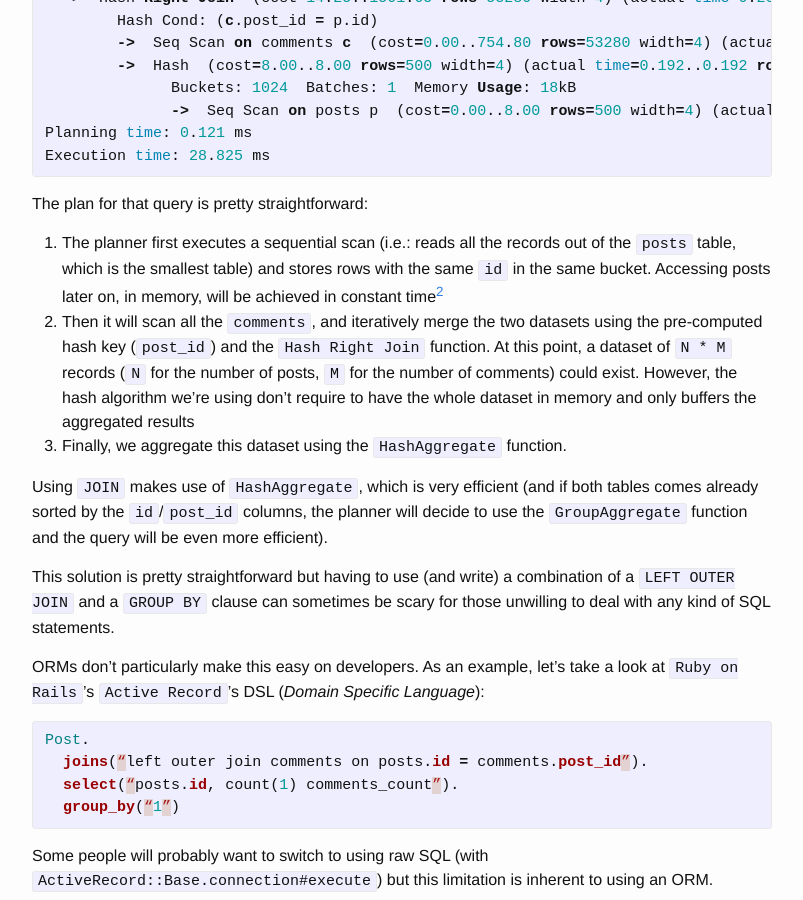
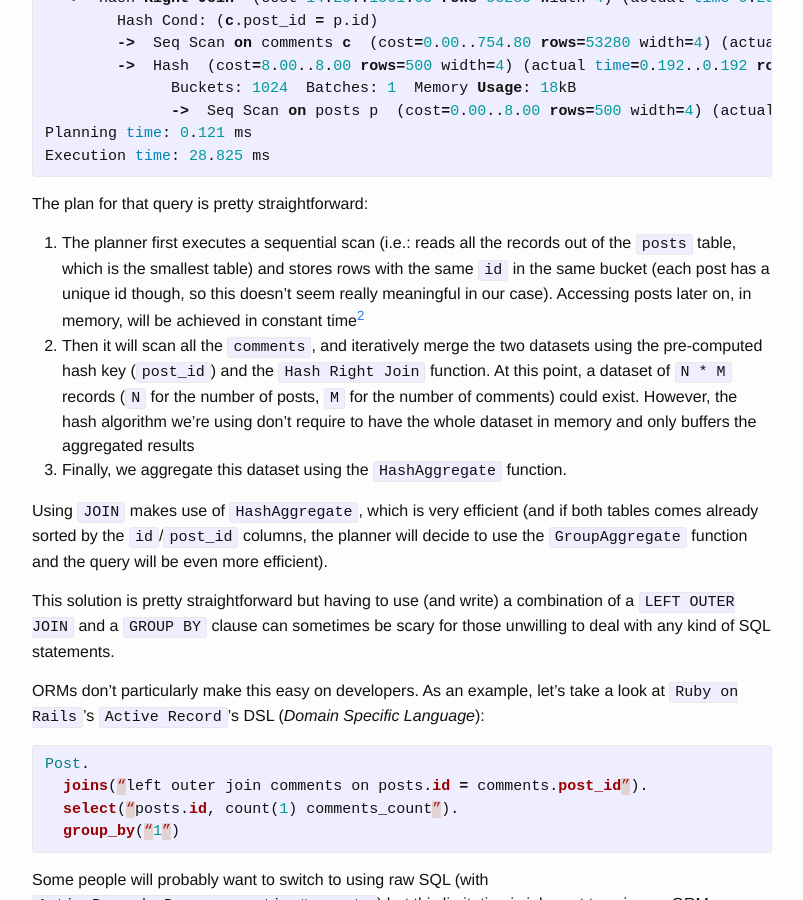
Before and after one commit to franckverrot/blog, a Jekyll site: the page built from _posts/2015-07-12-benchmarking-postgresql-select-query-planning-and-performance-on-columns-aggregates.md, in a window 1280 px wide and 900 px high, scrolled down 1706 px. Shown: the whole window, without its empty margins (238-1041 px from the left). Built offline with Jekyll 4.4.1, drawn with Linux system fonts in a browser that asks for light colours; comment, search, counter and statistics services are not loaded.

Commit message:
Add a comment on the Hashing of posts

```diff
--- a/_posts/2015-07-12-benchmarking-postgresql-select-query-planning-and-performance-on-columns-aggregates.md
+++ b/_posts/2015-07-12-benchmarking-postgresql-select-query-planning-and-performance-on-columns-aggregates.md
@@ -81,7 +81,7 @@ Execution time: 28.825 ms
 
 The plan for that query is pretty straightforward:
 
-1. The planner first executes a sequential scan (i.e.: reads all the records out of the `posts` table, which is the smallest table) and stores rows with the same `id` in the same bucket. Accessing posts later on, in memory, will be achieved in constant time<sup>[2](#constant-time)</sup>
+1. The planner first executes a sequential scan (i.e.: reads all the records out of the `posts` table, which is the smallest table) and stores rows with the same `id` in the same bucket (each post has a unique id though, so this doesn't seem really meaningful in our case). Accessing posts later on, in memory, will be achieved in constant time<sup>[2](#constant-time)</sup>
 2. Then it will scan all the `comments`, and iteratively merge the two datasets using the pre-computed hash key (`post_id`) and the `Hash Right Join` function. At this point, a dataset of `N * M` records (`N` for the number of posts, `M` for the number of comments) could exist. However, the hash algorithm we’re using don’t require to have the whole dataset in memory and only buffers the aggregated results
 3. Finally, we aggregate this dataset using the `HashAggregate` function.
 
```
